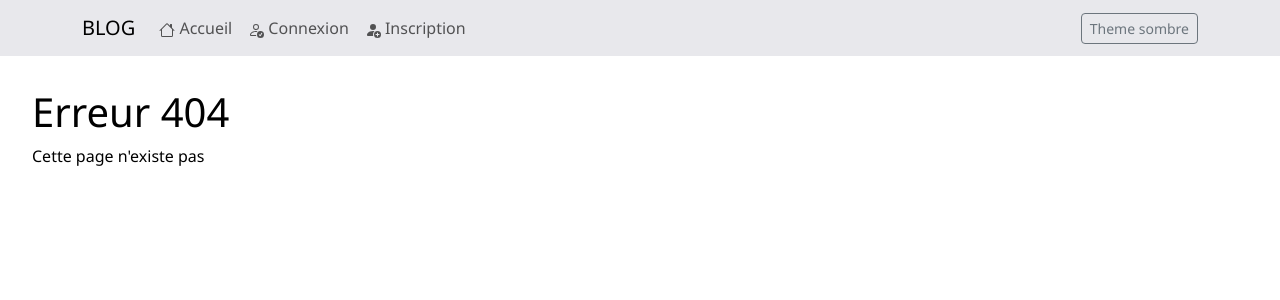
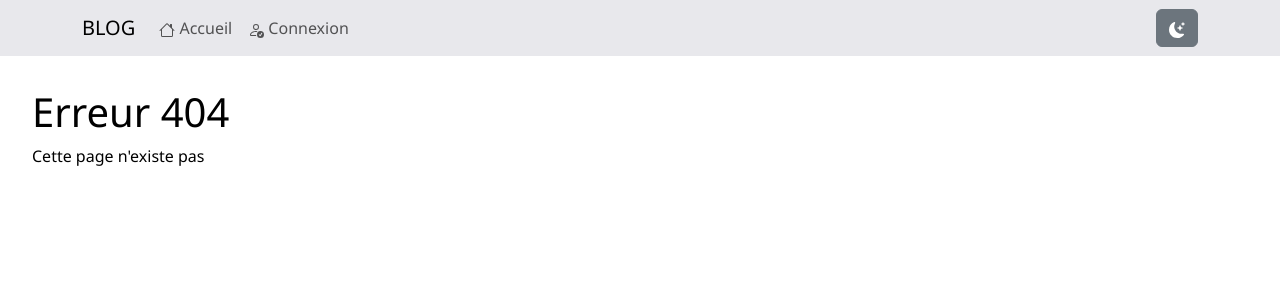
Before and after one commit to bengaudry/alpine-twig, a PHP site: the page made by index.php in a window 1280 px wide. Shown: the top 300 px of the page. Run offline with PHP 8.4, Linux system fonts and the light colour scheme; some libraries are stand-ins or nearby versions.

Commit message:
Prevent going to signin and register page when signed in

```diff
--- a/app/components/Navbar.twig
+++ b/app/components/Navbar.twig
@@ -63,19 +63,6 @@
             {% endif %}
           </a>
         </li>
-
-        <li class="nav-item">
-          <a class="nav-link {{ path == '/register' ? 'active' : '' }}" href="/register" >
-            <svg xmlns="http://www.w3.org/2000/svg" width="16" height="16" fill="currentColor" class="bi bi-person-fill-add" viewBox="0 0 16 16">
-              <path d="M12.5 16a3.5 3.5 0 1 0 0-7 3.5 3.5 0 0 0 0 7m.5-5v1h1a.5.5 0 0 1 0 1h-1v1a.5.5 0 0 1-1 0v-1h-1a.5.5 0 0 1 0-1h1v-1a.5.5 0 0 1 1 0m-2-6a3 3 0 1 1-6 0 3 3 0 0 1 6 0"/>
-              <path d="M2 13c0 1 1 1 1 1h5.256A4.5 4.5 0 0 1 8 12.5a4.5 4.5 0 0 1 1.544-3.393Q8.844 9.002 8 9c-5 0-6 3-6 4"/>
-            </svg>
-            Inscription
-            {% if path == "/register" %}
-              <span class="visually-hidden">(current)</span>
-            {% endif %}
-          </a>
-        </li>
         {% endif %}
 
       </ul>
@@ -83,12 +70,17 @@
       <div class="d-flex">
         <button
           type="button"
-          class="btn btn-sm btn-outline-secondary"
+          class="btn btn-secondary"
           x-on:click="toggleTheme()"
         >
-          Theme
-          <span x-show="theme === 'dark'">clair</span>
-          <span x-show="theme === 'light'">sombre</span>
+          <svg x-show="theme === 'light'" xmlns="http://www.w3.org/2000/svg" width="16" height="16" fill="currentColor" class="bi bi-moon-stars-fill" viewBox="0 0 16 16">
+            <path d="M6 .278a.77.77 0 0 1 .08.858 7.2 7.2 0 0 0-.878 3.46c0 4.021 3.278 7.277 7.318 7.277q.792-.001 1.533-.16a.79.79 0 0 1 .81.316.73.73 0 0 1-.031.893A8.35 8.35 0 0 1 8.344 16C3.734 16 0 12.286 0 7.71 0 4.266 2.114 1.312 5.124.06A.75.75 0 0 1 6 .278"/>
+            <path d="M10.794 3.148a.217.217 0 0 1 .412 0l.387 1.162c.173.518.579.924 1.097 1.097l1.162.387a.217.217 0 0 1 0 .412l-1.162.387a1.73 1.73 0 0 0-1.097 1.097l-.387 1.162a.217.217 0 0 1-.412 0l-.387-1.162A1.73 1.73 0 0 0 9.31 6.593l-1.162-.387a.217.217 0 0 1 0-.412l1.162-.387a1.73 1.73 0 0 0 1.097-1.097zM13.863.099a.145.145 0 0 1 .274 0l.258.774c.115.346.386.617.732.732l.774.258a.145.145 0 0 1 0 .274l-.774.258a1.16 1.16 0 0 0-.732.732l-.258.774a.145.145 0 0 1-.274 0l-.258-.774a1.16 1.16 0 0 0-.732-.732l-.774-.258a.145.145 0 0 1 0-.274l.774-.258c.346-.115.617-.386.732-.732z"/>
+          </svg>
+
+          <svg x-show="theme === 'dark'" xmlns="http://www.w3.org/2000/svg" width="16" height="16" fill="currentColor" class="bi bi-sun-fill" viewBox="0 0 16 16">
+            <path d="M8 12a4 4 0 1 0 0-8 4 4 0 0 0 0 8M8 0a.5.5 0 0 1 .5.5v2a.5.5 0 0 1-1 0v-2A.5.5 0 0 1 8 0m0 13a.5.5 0 0 1 .5.5v2a.5.5 0 0 1-1 0v-2A.5.5 0 0 1 8 13m8-5a.5.5 0 0 1-.5.5h-2a.5.5 0 0 1 0-1h2a.5.5 0 0 1 .5.5M3 8a.5.5 0 0 1-.5.5h-2a.5.5 0 0 1 0-1h2A.5.5 0 0 1 3 8m10.657-5.657a.5.5 0 0 1 0 .707l-1.414 1.415a.5.5 0 1 1-.707-.708l1.414-1.414a.5.5 0 0 1 .707 0m-9.193 9.193a.5.5 0 0 1 0 .707L3.05 13.657a.5.5 0 0 1-.707-.707l1.414-1.414a.5.5 0 0 1 .707 0m9.193 2.121a.5.5 0 0 1-.707 0l-1.414-1.414a.5.5 0 0 1 .707-.707l1.414 1.414a.5.5 0 0 1 0 .707M4.464 4.465a.5.5 0 0 1-.707 0L2.343 3.05a.5.5 0 1 1 .707-.707l1.414 1.414a.5.5 0 0 1 0 .708"/>
+          </svg>
         </button>
       </div>
 
--- a/app/controllers/ProfileController.php
+++ b/app/controllers/ProfileController.php
@@ -8,14 +8,28 @@ class ProfileController {
     public function index() {
         global $twig;
 
-        if (isset($_POST['signout'])) {
-            $session = SessionManager::getInstance();
+        $session = SessionManager::getInstance();
+
+        // Rediriger vers la page de connexion si l'utilisateur n'est pas connecté
+        if (!$session->isSignedIn()) {
+            header('Location: /signin');
+            exit;
+        }
+
+        // Gestion de la déconnexion de l'utilisateur
+        if (isset($_GET['signout'])) {
             $session->destroy();
             header("Location: /");
             exit;
         }
 
-        echo $twig->render("profile.twig");
+        echo $twig->render(
+            "profile.twig",
+            [
+                "username" => $session->get("username"),
+                "email" => $session->get("email")
+            ]
+        );
     }
 
 }
--- a/app/controllers/RegisterController.php
+++ b/app/controllers/RegisterController.php
@@ -1,11 +1,21 @@
 <?php
 
 require_once 'lib/twig.php';
+require_once 'lib/SessionManager.php';
 
 class RegisterController {
     public function index() {
         global $twig;
 
+        $session = SessionManager::getInstance();
+
+        // Rediriger vers la page de profil si l'utilisateur est connecté
+        if ($session->isSignedIn()) {
+            header('Location: /profile');
+            exit;
+        }
+
+        // Gestion de la connexion de l'utilisateur
         if (
             $_SERVER['REQUEST_METHOD'] === 'POST'
             && isset($_POST['name'])
--- a/app/controllers/SigninController.php
+++ b/app/controllers/SigninController.php
@@ -1,13 +1,22 @@
 <?php
 
 require_once 'lib/twig.php';
+require_once 'lib/SessionManager.php';
 require_once 'app/models/auth.php';
-
 
 class SigninController {
     public function index() {
         global $twig;
 
+        $session = SessionManager::getInstance();
+
+        // Rediriger vers la page de profil si l'utilisateur est connecté
+        if ($session->isSignedIn()) {
+            header('Location: /profile');
+            exit;
+        }
+
+        // Gestion de l'inscription de l'utilisateur
         if (
             $_SERVER['REQUEST_METHOD'] === 'POST'
             && isset($_POST['email'])
--- a/index.php
+++ b/index.php
@@ -47,11 +47,15 @@ switch ($path) {
 
 $session = SessionManager::getInstance();
 
+// Start output buffering to allow headers to be sent from controllers
+ob_start();
+
 echo $twig->render("Head.twig", ["title" => $title]);
-error_log($session->isSignedIn() ? "signed in" : "not signed in");
 echo $twig->render(
     "Navbar.twig",
     ["path" => $path, "isSignedIn" => $session->isSignedIn()]
 );
 $controller->index();
 echo $twig->render("Footer.twig");
+
+ob_end_flush();
```
Also changed, not shown: app/views/profile.twig (+7 -5 lines).
